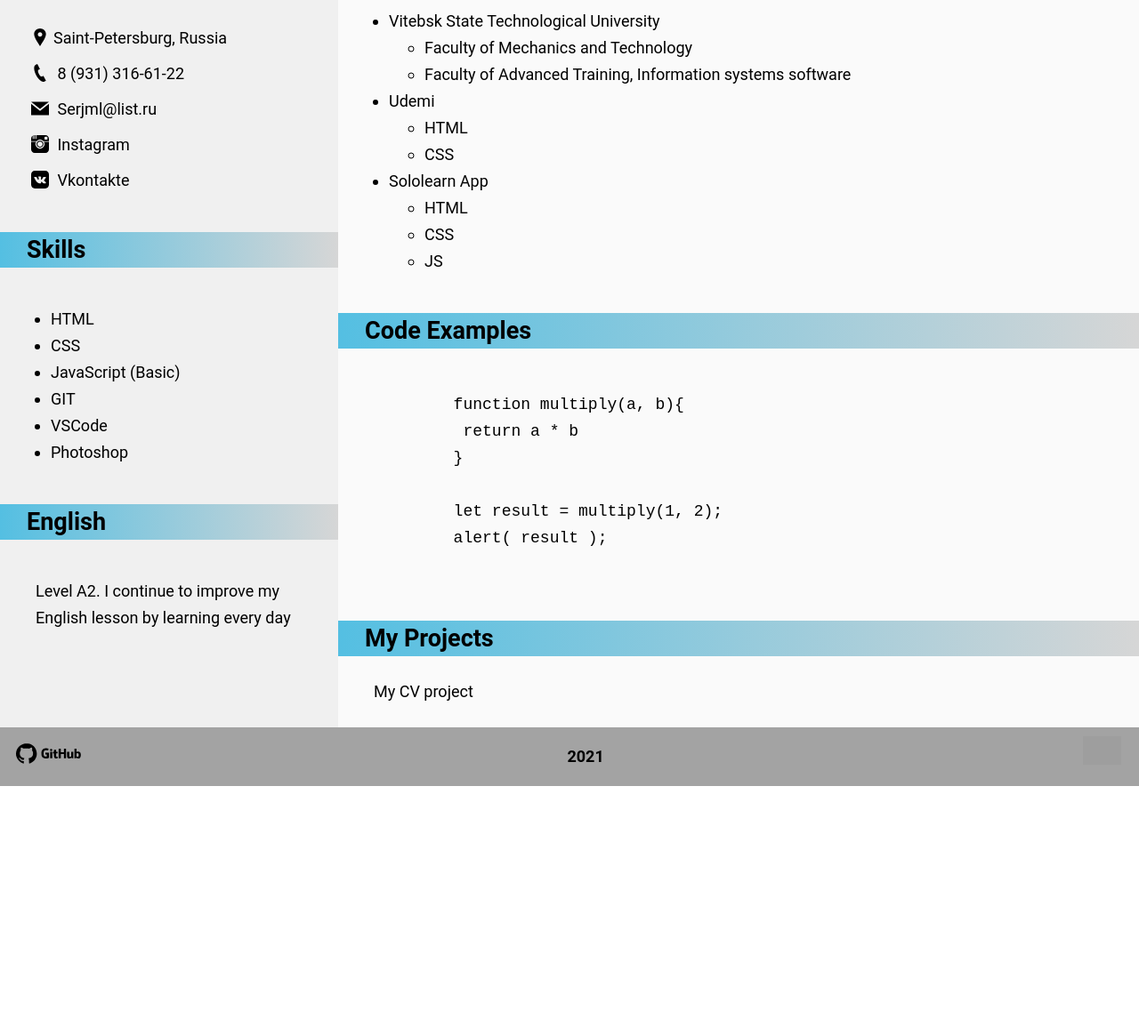
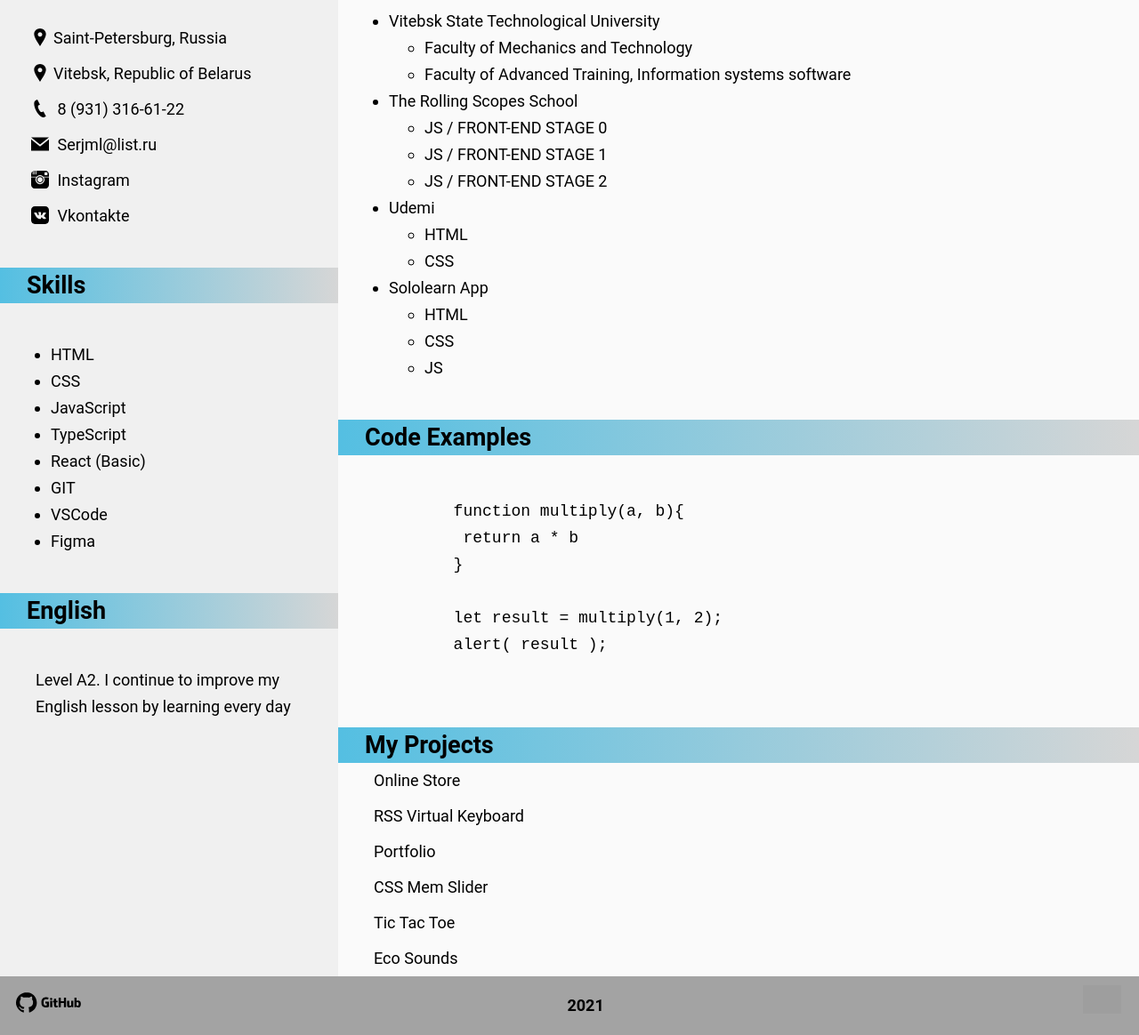
Before and after one commit to serjml/rsschool-cv, a plain HTML site: page index.html in a window 1280 px wide. Shown: the part 494-1658 px from the top of the page at 89% size. Before the commit the page ends 1378 px from the top, so only its background shows below. Drawn offline with Linux system fonts and the light colour scheme; grey boxes are pictures that could not be loaded; a web font is replaced by a local one.

Commit message:
feat: add my projects

```diff
--- a/index.html
+++ b/index.html
@@ -38,6 +38,9 @@
             <img src="assets/icons/location.svg" height="20" alt="location">Saint-Petersburg, Russia
           </li>
           <li class="contact-item">
+            <img src="assets/icons/location.svg" height="20" alt="location">Vitebsk, Republic of Belarus
+          </li>
+          <li class="contact-item">
             <img src="assets/icons/phone.svg" height="20" alt="phone">
             <a href="tel:+79313166122">8 (931) 316-61-22</a>
           </li>
@@ -60,10 +63,12 @@
         <ul class="skills-list">
           <li class="skills-item">HTML</li>
           <li class="skills-item">CSS</li>
-          <li class="skills-item">JavaScript (Basic)</li>
+          <li class="skills-item">JavaScript</li>
+          <li class="skills-item">TypeScript</li>
+          <li class="skills-item">React (Basic)</li>
           <li class="skills-item">GIT</li>
           <li class="skills-item">VSCode</li>
-          <li class="skills-item">Photoshop</li>
+          <li class="skills-item">Figma</li>
         </ul>
       </section>
       <section class="english" id="english">
@@ -88,6 +93,14 @@
             <ul>
               <li>Faculty of Mechanics and Technology</li>
               <li>Faculty of Advanced Training, Information systems software</li>
+            </ul>
+          </li>
+          <li class="education-item">
+            The Rolling Scopes School
+            <ul>
+              <li>JS / FRONT-END STAGE 0</li>
+              <li>JS / FRONT-END STAGE 1</li>
+              <li>JS / FRONT-END STAGE 2</li>
             </ul>
           </li>
           <li class="education-item">
@@ -122,7 +135,12 @@
       </section>
       <section class="projects" id="projects">
         <h2 class="section-title">My Projects</h2>
-        <a class="project-item" href="https://serjml.github.io/rsschool-cv/cv" target="_blank">My CV project</a>
+        <a class="project-item" href="https://serjml-online-store.netlify.app/" target="_blank">Online Store</a>
+        <a class="project-item" href="https://serjml.github.io/virtual-keyboard/virtual-keyboard/" target="_blank">RSS Virtual Keyboard</a>
+        <a class="project-item" href="https://mellifluous-concha-6e9236.netlify.app/#contacts" target="_blank">Portfolio</a>
+        <a class="project-item" href="https://serjml.github.io/cssMemSlider/cssMemSlider/index.html" target="_blank">CSS Mem Slider</a>
+        <a class="project-item" href="https://splendid-sprite-8ec8b3.netlify.app/" target="_blank">Tic Tac Toe</a>
+        <a class="project-item" href="https://earnest-lolly-2ca189.netlify.app/" target="_blank">Eco Sounds</a>
       </section>
     </section>
   </main>
--- a/style.css
+++ b/style.css
@@ -147,7 +147,7 @@ body {
 
 .project-item {
   display: block;
-  padding: 25px 40px;
+  padding: 5px 40px;
   text-decoration: none;
   color: #000;
   transition: 0.2s;
```
